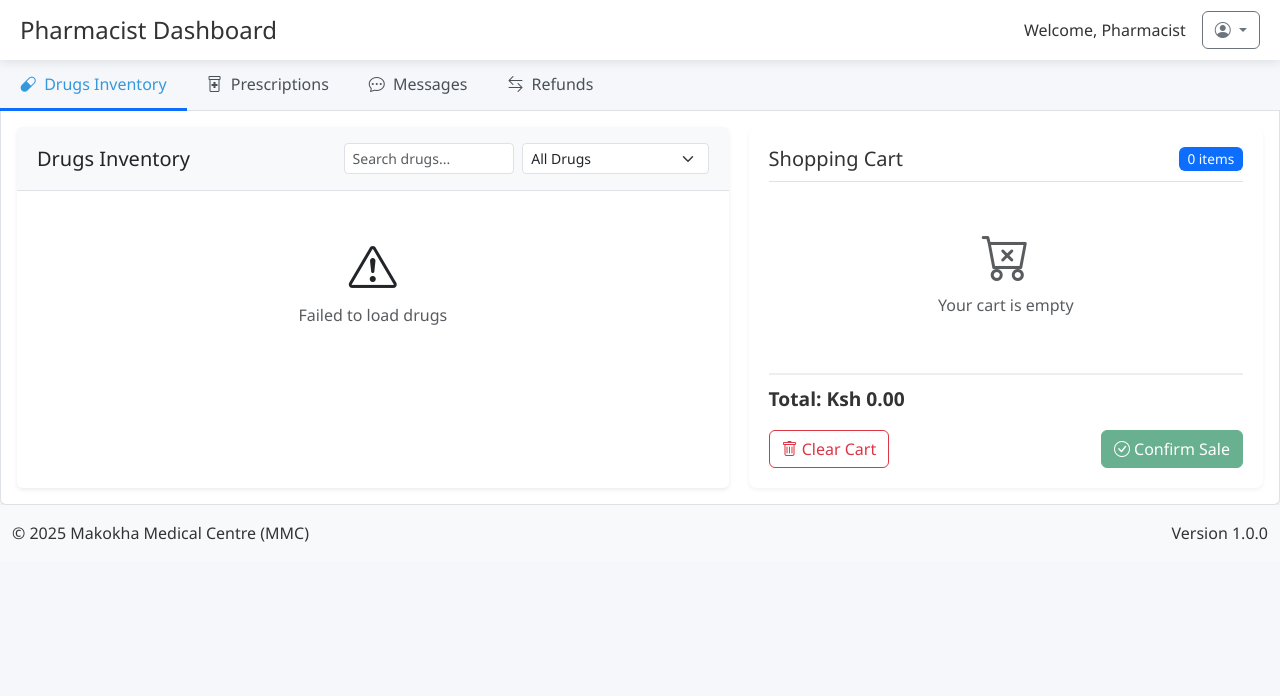
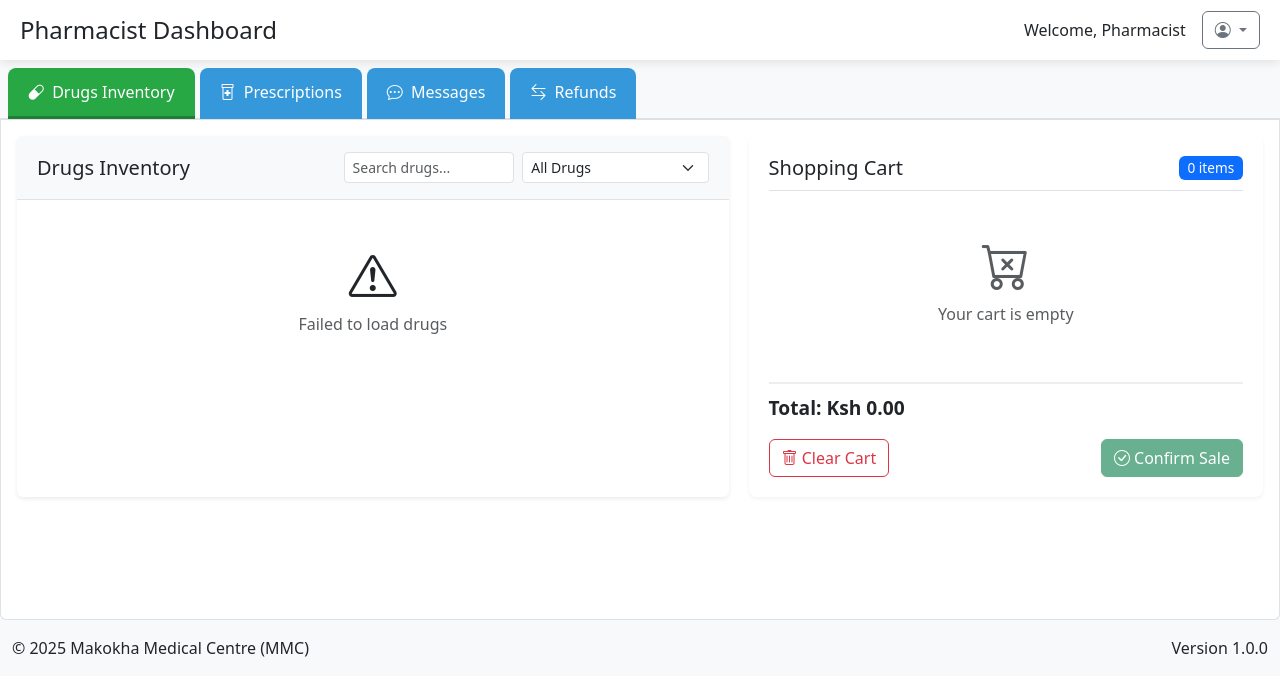
Before and after one commit to Makokha123/Makokha-Medical-Centre, a Python web app: template templates/pharmacist/dashboard.html in a window 1280 px wide. Shown: the top 696 px of the page. Run offline with Jinja, Linux system fonts and the light colour scheme; the template is opened without the code that fills it, so the values that code supplies are empty; some libraries are stand-ins or nearby versions.

Commit message:
modified:   templates/pharmacist/dashboard.html

```diff
--- a/templates/pharmacist/dashboard.html
+++ b/templates/pharmacist/dashboard.html
@@ -26,17 +26,9 @@
         --dark-color: #343a40;
     }
 
-        body {
-            font-family: 'Segoe UI', Tahoma, Geneva, Verdana, sans-serif;
-            background-color: #f5f7fa;
-            margin: 0;
+    .main-content {
+        margin-left: 0;
         padding: 0;
-            color: #333;
-        }
-
-        .main-content {
-            margin-left: var(--sidebar-width);
-            padding: 20px;
         min-height: calc(100vh - var(--header-height));
     }
 
@@ -77,24 +69,35 @@
         font-weight: 600;
     }
 
+    /* FIXED: Navigation tabs with blue background and white foreground */
+    .nav-tabs {
+        border-bottom: 2px solid #dee2e6;
+        background-color: #f8f9fa;
+        padding: 0.5rem 0.5rem 0 0.5rem;
+    }
+
     .nav-tabs .nav-link {
-            color: #495057;
-            background-color: transparent;
+        color: white !important;
+        background-color: #3498db !important; /* Blue background */
         border: none;
-            border-bottom: 3px solid transparent;
+        border-radius: 8px 8px 0 0;
         padding: 12px 20px;
         font-weight: 500;
+        margin-right: 5px;
+        transition: all 0.3s ease;
+        border-bottom: 3px solid transparent;
     }
 
     .nav-tabs .nav-link:hover {
+        background-color: #2980b9 !important; /* Darker blue on hover */
+        color: white !important;
         border-color: transparent;
-            color: var(--primary-color);
     }
 
     .nav-tabs .nav-link.active {
-            color: var(--primary-color);
-            background-color: transparent;
-            border-bottom: 3px solid #0d6efd;
+        background-color: #28a745 !important; /* Green when selected */
+        color: white !important;
+        border-bottom: 3px solid #1e7e34;
     }
 
     .tab-content {
@@ -102,6 +105,7 @@
         border-radius: 0 0 8px 8px;
         padding: 20px;
         box-shadow: 0 2px 4px rgba(0,0,0,0.05);
+        min-height: 500px;
     }
 
     .cart-item {
@@ -548,6 +552,20 @@
         padding: 8px 12px;
         margin-bottom: 10px;
         border-radius: 4px;
+    }
+
+    /* FIXED: Ensure content is visible */
+    .tab-pane {
+        display: block !important;
+        opacity: 1 !important;
+    }
+
+    .tab-pane:not(.active) {
+        display: none !important;
+    }
+
+    .tab-pane.active {
+        display: block !important;
     }
     </style>
 </head>
@@ -1637,11 +1655,6 @@
                         $(this).val(cart[index].quantity);
                     }
                 });
-
-                // Enable manual typing on mobile and tablet
-                $('.quantity-input').on('focus', function() {
-                    $(this).select();
-                });
             }
 
             // Update prescription cart display
```
Lines whose indentation alone changed are shown as unchanged.
